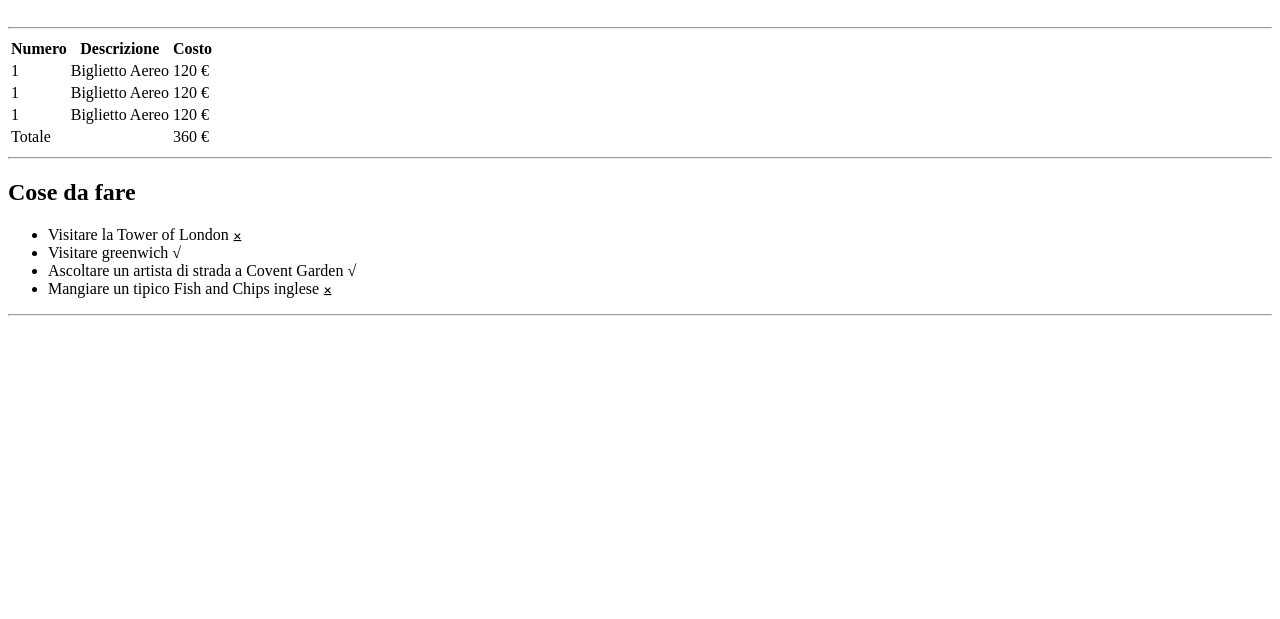
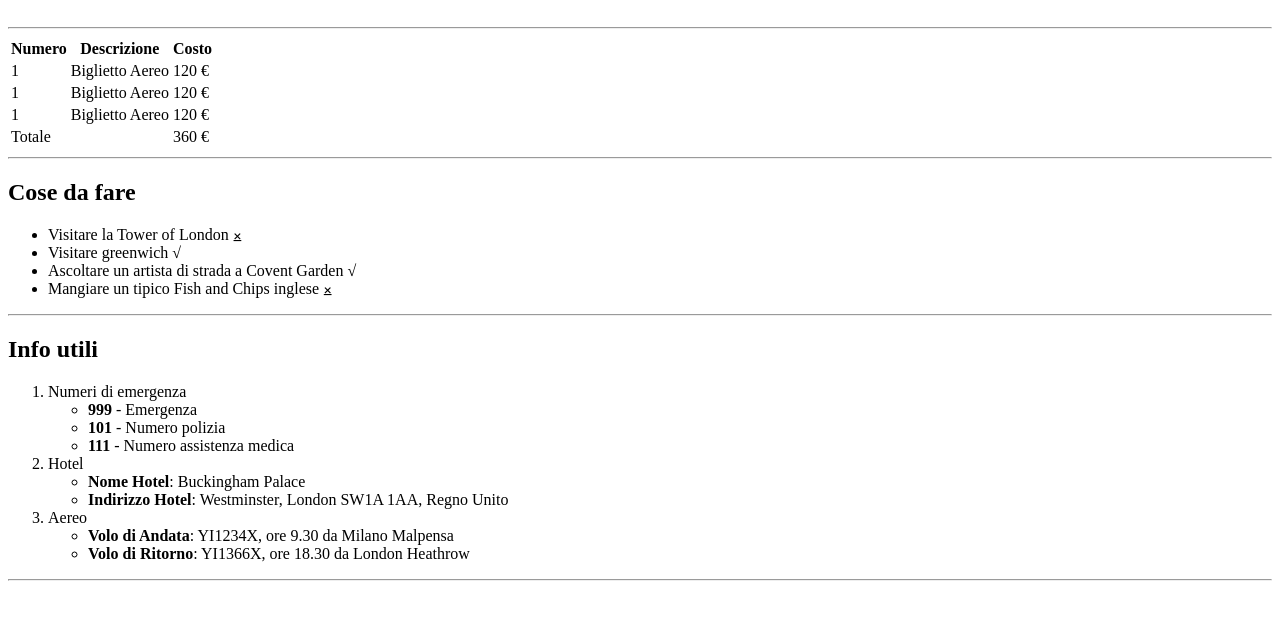
Before and after one commit to GiadaPirone/html-london-trip, a plain HTML site: page index.html in a window 1280 px wide. Shown: the part 79-698 px from the top of the page. Drawn offline with Linux system fonts and the light colour scheme.

Commit message:
inserimento lista info

```diff
--- a/index.html
+++ b/index.html
@@ -71,6 +71,36 @@
     </ul>
     <hr>
 
+    <!-- lista info -->
+    <h2>Info utili</h2>
+    <ol>
+        <li>Numeri di emergenza
+            <ul>
+                <li><strong>999</strong> - Emergenza</li>
+                <li><strong>101</strong> - Numero polizia</li>
+                <li><strong>111</strong> - Numero assistenza medica</li>
+            </ul>
+        </li>
+
+        <li>Hotel
+            <ul>
+                <li><strong>Nome Hotel</strong>: Buckingham Palace</li>
+                <li><strong>Indirizzo Hotel</strong>: Westminster, London SW1A 1AA, Regno Unito</li>
+            </ul>
+        </li>
+
+        <li>Aereo
+            <ul>
+                <li><strong>Volo di Andata</strong>: YI1234X, ore 9.30 da Milano Malpensa</li>
+                <li><strong>Volo di Ritorno</strong>: YI1366X, ore 18.30 da London Heathrow</li>
+            </ul>
+        </li>
+    </ol>
+    <hr>
+
+
+
+
 
 
 
```
